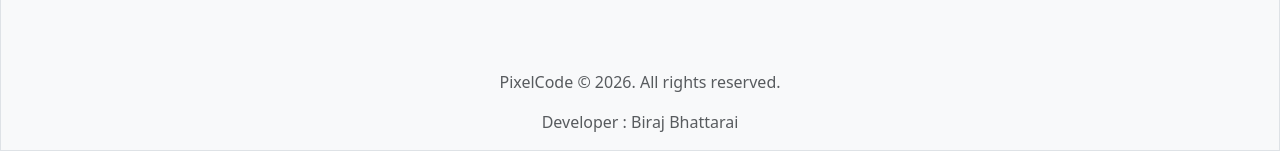
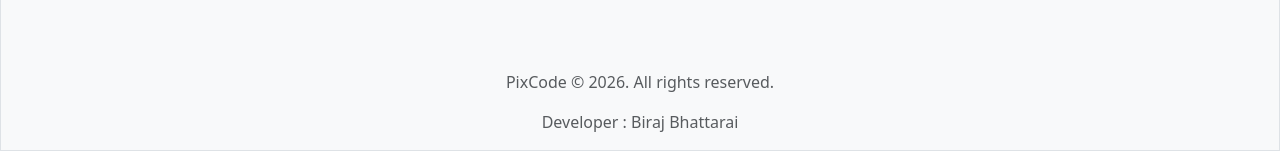
Before and after one commit to BhattaraiBiraj/PixCode, a React (Vite) app in the folder frontend/: page /login in a window 1280 px wide. Shown: the part 731-882 px from the top of the page. Built offline with nearby package versions, Linux system fonts and the light colour scheme; no server answers.

Commit message:
added underline on hover on footer links

```diff
--- a/frontend/src/Footer.jsx
+++ b/frontend/src/Footer.jsx
@@ -14,14 +14,14 @@
                         <div className="col-12 col-md-5">
                             <h5 className="mb-4">Links</h5>
 
-                                <p><Link to="/retrieve" className="text-decoration-none text-reset">Retrieve Image</Link></p>
-                                <p><a href="https://github.com/bhattaraibiraj/pixcode" className="text-decoration-none text-reset" target="_blank">Source Code</a></p>
-                                <p><a href="https://github.com/bhattaraibiraj" className="text-decoration-none text-reset" target="_blank">Github</a></p>
+                                <p><Link to="/retrieve" className="und text-decoration-none text-reset">Retrieve Image</Link></p>
+                                <p><a href="https://github.com/bhattaraibiraj/pixcode" className="und text-decoration-none text-reset" target="_blank">Source Code</a></p>
+                                <p><a href="https://github.com/bhattaraibiraj" className="und text-decoration-none text-reset" target="_blank">Github</a></p>
 
                         </div>
                     </div>
                     <div className="row text-center mt-5">
-                        <p className="text-muted">PixelCode &copy; 2026. All rights reserved.</p>
+                        <p className="text-muted">PixCode &copy; 2026. All rights reserved.</p>
                         <p className="text-muted">Developer : Biraj Bhattarai</p>
                     </div>
                 </div>
```
